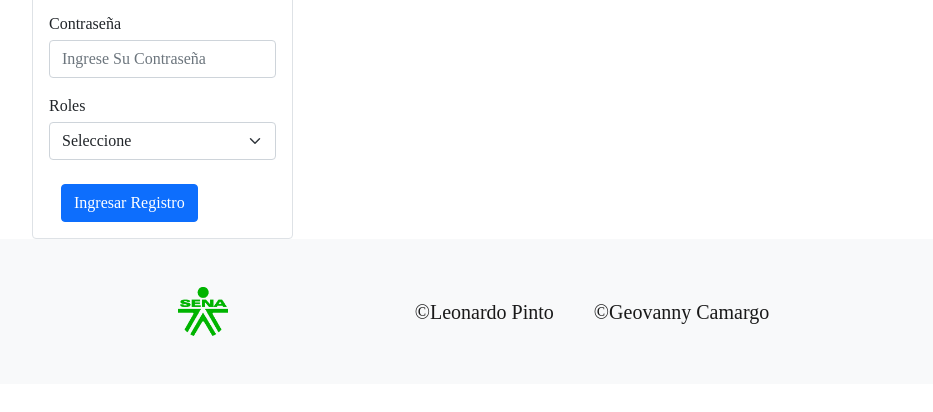
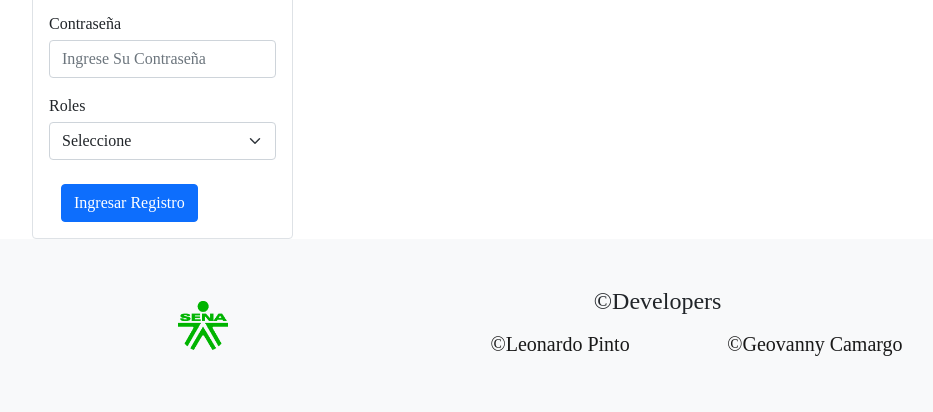
Before and after one commit to leofadev/proyecto_sena, a PHP site: page /pages/homepage.php in a window 1280 px wide. Shown: the part 586-998 px from the top of the page, without its empty margins (50-983 px from the left). Before the commit the page ends 922 px from the top, so only its background shows below. Run offline with PHP 8.4, Linux system fonts and the light colour scheme; data comes from the database, SQL or seed files in the repository.

Commit message:
se modificó el footer

```diff
--- a/componentes/footer.php
+++ b/componentes/footer.php
@@ -6,6 +6,9 @@
                 <img src="../bootstrap-5.0.2-dist/img/logo-sena-verde.png" alt="Logo" width="50" >
             </div>
             <div class="row">
+                <div class="col-12">
+                    <h4 class="text-center">&copy;Developers</h4>
+                </div>
             <div class="col-6 text-right">
                     <!-- GITHUB de Pinto-->
                     <a class="navbar-brand" href="https://github.com/leofadev"> &copy;Leonardo Pinto</a>
```
